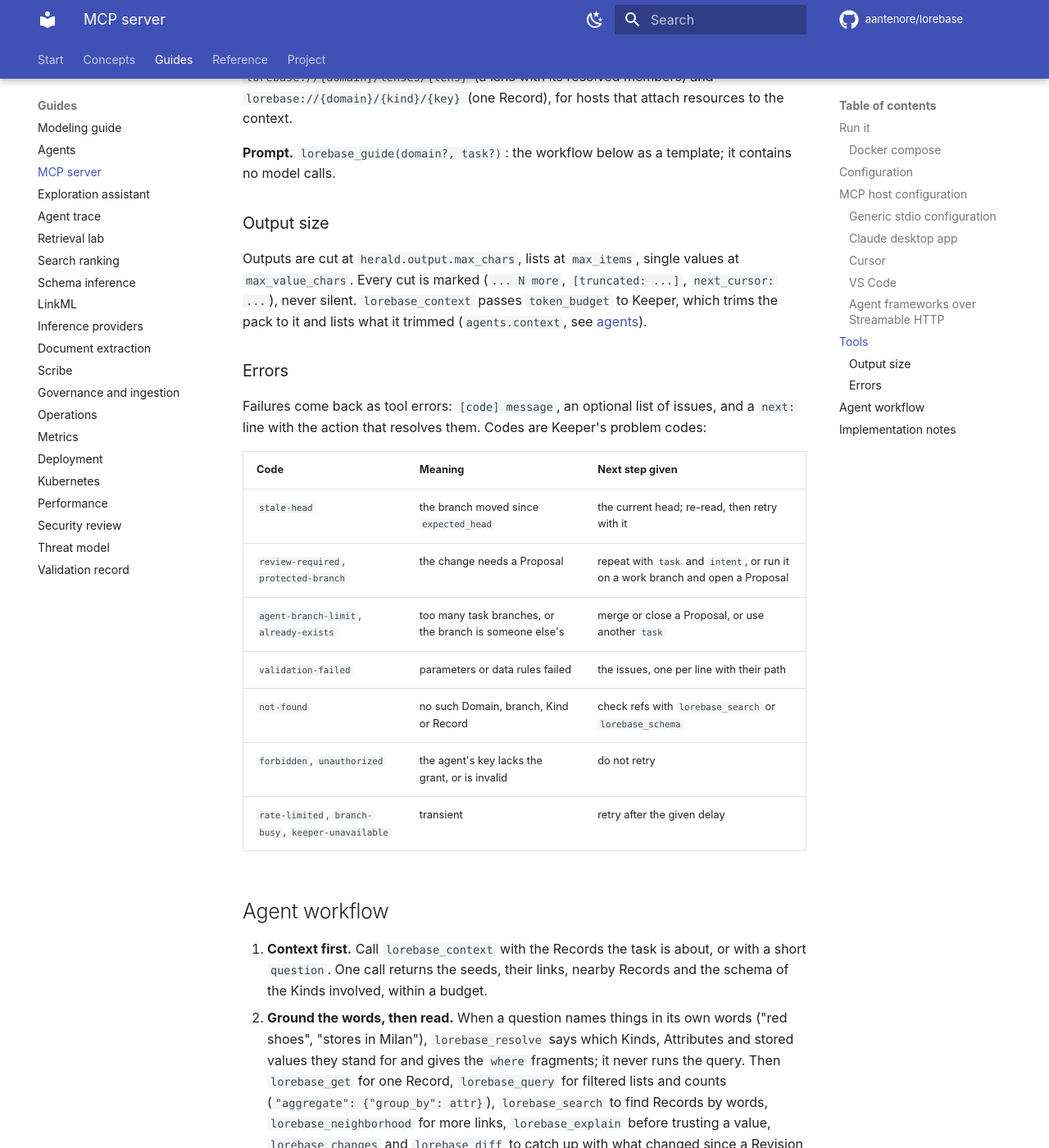
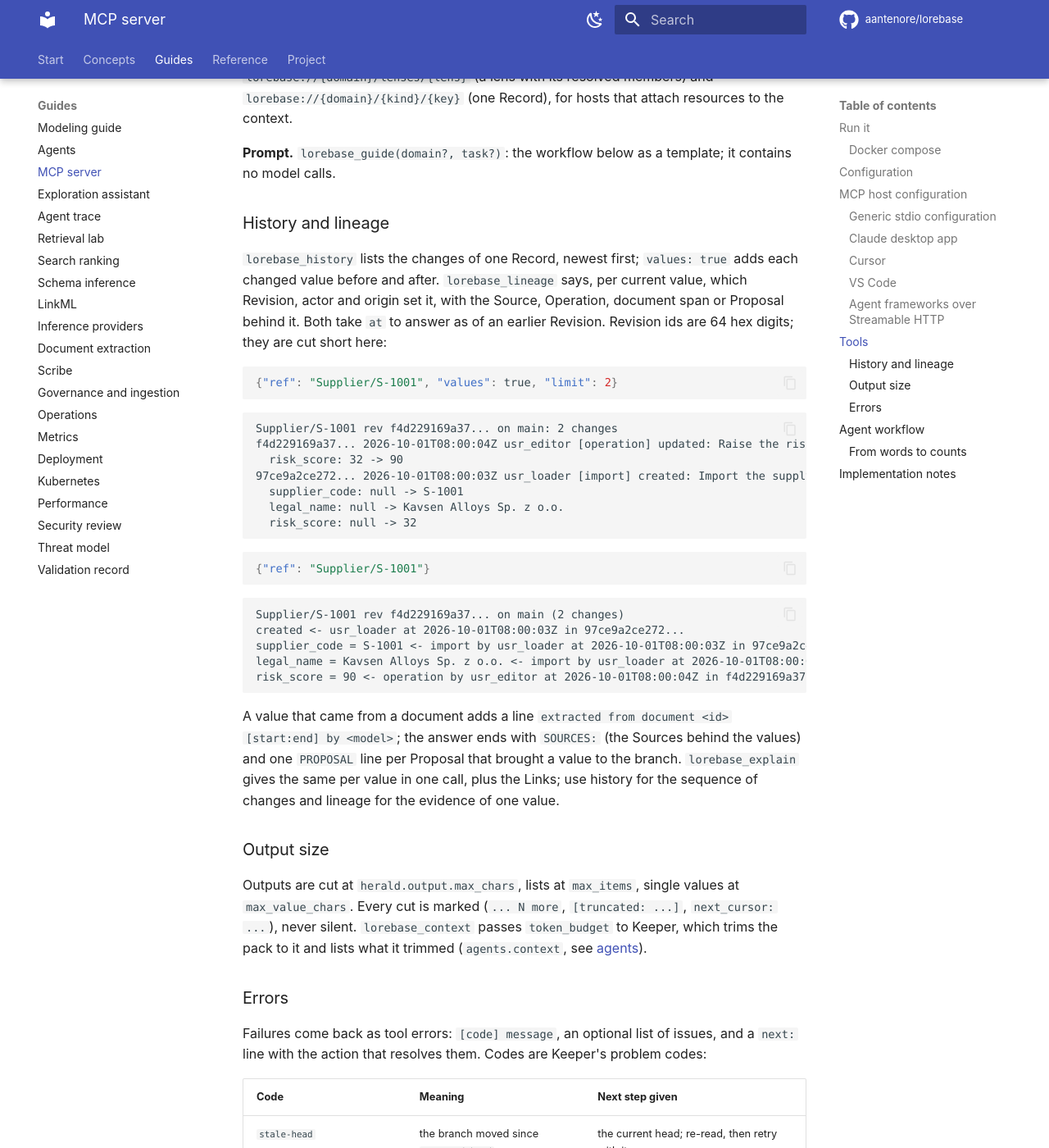
Before and after one commit to aantenore/lorebase, an MkDocs documentation site: the page built from docs/mcp.md, in a window 1280 px wide and 1400 px high, scrolled down 7063 px. Shown: the whole window at 82% size. Built offline with MkDocs 1.6.1 and Material for MkDocs 9.7.7, drawn with Linux system fonts in a browser that asks for light colours; comment, search, counter and statistics services are not loaded; some of the changed text lies outside the part shown.

Commit message:
Show history, lineage and the resolve-to-query flow for agents, with the parameters that shape reads
Co-Authored-By: Claude Opus 5.5 <noreply@anthropic.com>

````diff
--- a/docs/mcp.md
+++ b/docs/mcp.md
@@ -191,7 +191,7 @@ example `Supplier/S-1001`.
 | `lorebase_search` | `query?`, `kinds?`, `traits?`, `lens?`, `where?`, `query_vector?`, `limit?` | ranked hits with snippet and score; lexical unless a vector is given; `truncated_candidates` when every term was so common that only a sample of the matches was ranked, `truncated` when the vector list stopped short of its size while more Records match the filters | `POST .../search` |
 | `lorebase_neighborhood` | `seeds: [ref]`, `depth`, `relations?`, `max_nodes?`, `max_edges?`, `values?` | nodes and edges, `truncated` when Keeper caps were reached; without `values` (the default) Keeper returns Record headers and Link endpoints only | `POST .../neighborhood` (`values: false` unless `values`) |
 | `lorebase_explain` | `ref`, `attributes?` | how the Record was created; per attribute: value, origin type, actor, time and Revision of its last change; without `attributes`, its Links and the Proposals that changed it | `GET .../records/{key}/explain` |
-| `lorebase_history` | `ref`, `values?`, `limit?`, `cursor?` | changes of the Record newest first: Revision, time, author, created/updated/deleted, changed attributes (with before -> after when `values`), `next_cursor` | `GET .../records/{key}/history` |
+| `lorebase_history` | `ref`, `values?`, `limit?`, `cursor?`, `at?` | changes of the Record newest first: Revision, time, author, created/updated/deleted, changed attributes (with before -> after when `values`), `next_cursor` | `GET .../records/{key}/history` |
 | `lorebase_lineage` | `ref`, `at?` | per attribute: value, origin type, actor, Revision, and the Source, Operation, extraction evidence or Proposal behind it | `GET .../records/{key}/lineage` |
 | `lorebase_changes` | `since?`, `limit?`, `author?`, `origin_type?`, `cursor?` | Revisions newest first back to `since` (id or 8+ char prefix) | `GET .../branches/{b}/log` |
 | `lorebase_diff` | `from_revision`, `to_revision`, `kinds?`, `relations?`, `limit?`, `cursor?` | counts per Kind and Relation, then `+`/`~`/`-` elements with old -> new values | `GET .../diff` |
@@ -221,6 +221,46 @@ budget unless the call passes them, and limits neighbors and searched Kinds
 
 **Prompt.** `lorebase_guide(domain?, task?)`: the workflow below as a template; it contains no
 model calls.
+
+### History and lineage
+
+`lorebase_history` lists the changes of one Record, newest first; `values: true` adds each
+changed value before and after. `lorebase_lineage` says, per current value, which Revision,
+actor and origin set it, with the Source, Operation, document span or Proposal behind it. Both
+take `at` to answer as of an earlier Revision. Revision ids are 64 hex digits; they are cut
+short here:
+
+```json
+{"ref": "Supplier/S-1001", "values": true, "limit": 2}
+```
+
+```text
+Supplier/S-1001 rev f4d229169a37... on main: 2 changes
+f4d229169a37... 2026-10-01T08:00:04Z usr_editor [operation] updated: Raise the risk of S-1001
+  risk_score: 32 -> 90
+97ce9a2ce272... 2026-10-01T08:00:03Z usr_loader [import] created: Import the supply example data
+  supplier_code: null -> S-1001
+  legal_name: null -> Kavsen Alloys Sp. z o.o.
+  risk_score: null -> 32
+```
+
+```json
+{"ref": "Supplier/S-1001"}
+```
+
+```text
+Supplier/S-1001 rev f4d229169a37... on main (2 changes)
+created <- usr_loader at 2026-10-01T08:00:03Z in 97ce9a2ce272...
+supplier_code = S-1001 <- import by usr_loader at 2026-10-01T08:00:03Z in 97ce9a2ce272...
+legal_name = Kavsen Alloys Sp. z o.o. <- import by usr_loader at 2026-10-01T08:00:03Z in 97ce9a2ce272...
+risk_score = 90 <- operation by usr_editor at 2026-10-01T08:00:04Z in f4d229169a37... operation update_supplier
+```
+
+A value that came from a document adds a line `extracted from document <id> [start:end] by
+<model>`; the answer ends with `SOURCES:` (the Sources behind the values) and one `PROPOSAL`
+line per Proposal that brought a value to the branch. `lorebase_explain` gives the same per
+value in one call, plus the Links; use history for the sequence of changes and lineage for the
+evidence of one value.
 
 ### Output size
 
@@ -252,11 +292,12 @@ Failures come back as tool errors: `[code] message`, an optional list of issues,
 2. **Ground the words, then read.** When a question names things in its own words ("red
    shoes", "stores in Milan"), `lorebase_resolve` says which Kinds, Attributes and stored
    values they stand for and gives the `where` fragments; it never runs the query. Then
-   `lorebase_get` for one Record, `lorebase_query` for filtered lists and counts
-   (`"aggregate": {"group_by": attr}`),
+   `lorebase_query` with those fragments for filtered lists and counts
+   (`"aggregate": {"group_by": attr}`), `lorebase_get` for one Record,
    `lorebase_search` to find Records by words, `lorebase_neighborhood` for more links,
-   `lorebase_explain` before trusting a value, `lorebase_changes` and `lorebase_diff` to catch
-   up with what changed since a Revision seen earlier.
+   `lorebase_explain` (or `lorebase_history` and `lorebase_lineage`) before trusting a value,
+   `lorebase_changes` and `lorebase_diff` to catch up with what changed since a Revision seen
+   earlier.
 3. **Writes through Operations.** Call `lorebase_execute` with `dry_run` (the default), check
    edits and violations, then commit with `dry_run: false` and `expected_head` set to the head
    the dry run reported. Operations with a review policy, and protected branches, need a
@@ -270,6 +311,45 @@ Failures come back as tool errors: `[code] message`, an optional list of issues,
    Keeper's problem text is returned unchanged. Keep an `idempotency_key` per intended change
    so retries commit once (and find the same Proposal). Details in [agents](agents.md).
 
+Parameters that shape every read: `lens` (a read preset of the schema, on `lorebase_context`
+and `lorebase_search`) and `traits` (Kinds by the Trait they implement) narrow what is read;
+`at` reads a past Revision or tag; `domain` and `branch` default to `LOREBASE_DOMAIN` and
+`LOREBASE_BRANCH`, else the Domain's default branch. Herald has no Proposal tools: an agent that reviews as a steward lists
+its work over REST with `assigned=me` ([agents](agents.md#the-loop)).
+
+### From words to counts
+
+"How many red shoes per brand?" on a retail Domain. Resolve the words first:
+
+```json
+{"text": "red shoes per brand", "kinds": ["Product"]}
+```
+
+```text
+rev 5b0c41e2...: 3 candidates
+1. value Product.color (string) = Rosso, red | exact 1.0 for 'red', 120 records
+   where: {"attr":"color","op":"in","value":["Rosso","red"]}
+2. value Product.category (string) = Calzature | synonym 0.95 for 'shoes', 100 records
+   where: {"attr":"category","op":"eq","value":"Calzature"}
+3. attribute Product.brand (string) | exact 1.0 for 'brand'
+unmatched: how, many, per
+```
+
+Then write the query from the `where` fragments, grouped by the Attribute the third candidate
+named, with `lorebase_query`:
+
+```json
+{"query": {"kind": "Product",
+           "where": {"and": [{"attr": "color", "op": "in", "value": ["Rosso", "red"]},
+                             {"attr": "category", "op": "eq", "value": "Calzature"}]},
+           "aggregate": {"group_by": "brand"}}}
+```
+
+The answer starts with one `count Product <brand>: <n>` line per value, then the rows. Before
+quoting a surprising Record, `lorebase_explain` (or `lorebase_lineage`) says where its values
+came from. Resolution only suggests: when no candidate fits, the agent falls back to
+`lorebase_schema` and `lorebase_search`.
+
 ## Implementation notes
 
 - Herald calls Keeper through the typed `lorebase_client` package.
````
Also changed, not shown: docs/agents.md (+24 -5 lines).
